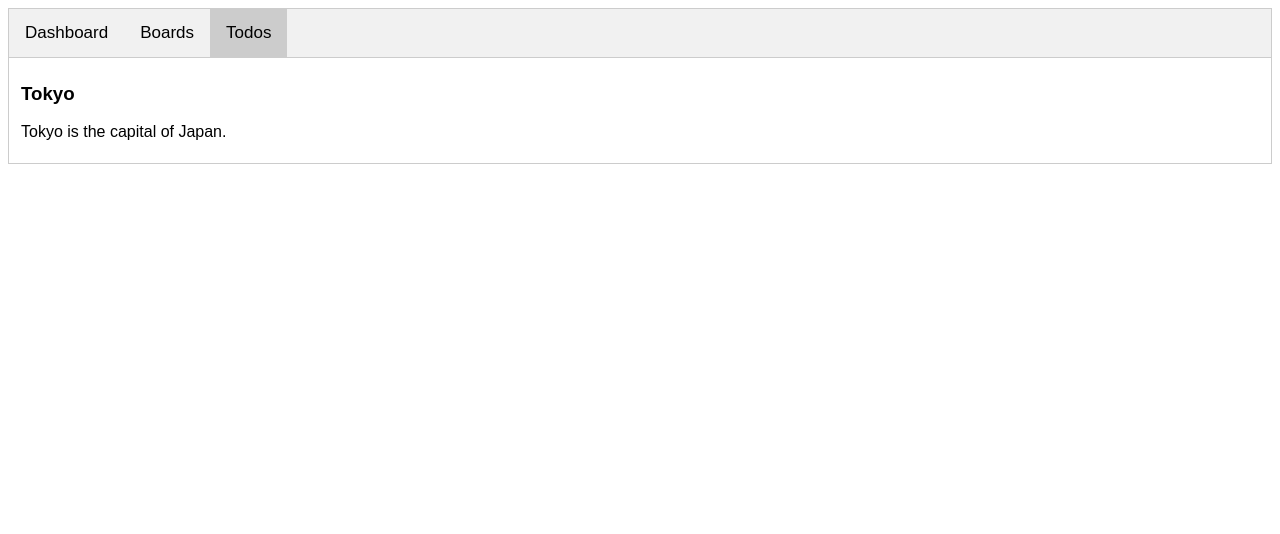
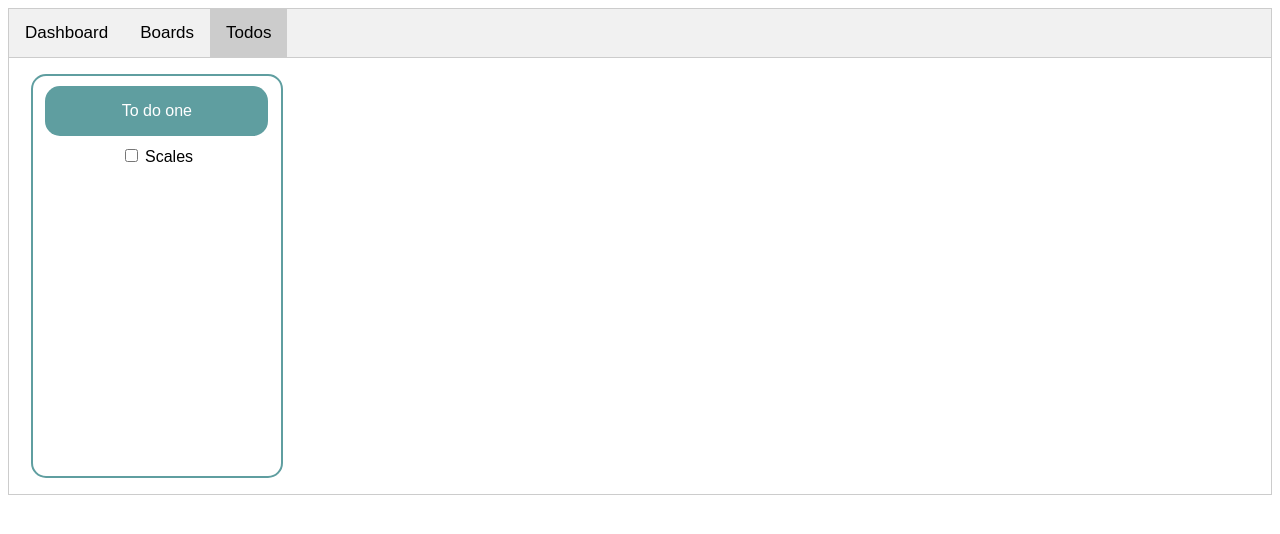
Before and after one commit to part-cadet/todo-server, a plain HTML site: page todos.html in a window 1280 px wide. Drawn offline with Linux system fonts and the light colour scheme.

Commit message:
todo changes

```diff
--- a/styles.css
+++ b/styles.css
@@ -37,13 +37,13 @@ body {font-family: Arial;}
   border-top: none;
 }
 
-boardBox {
+.boardBox {
   display: flex;
   flex-wrap: wrap;
   /* justify-content: center; */
 }
 
-boardBox .board {
+.boardBox .board {
   display: flex;
   flex-direction: column;
   margin: 10px;
@@ -54,3 +54,55 @@ boardBox .board {
   border-radius: 15px;
   /* background-color: cadetblue; */
 }
+
+.boardBox .todo {
+    display: flex;
+    align-content: center;
+    align-items: center;
+    flex-direction: column;
+    margin: 10px;
+    height: 400px;
+    width: 20%;
+    border: 2px solid cadetblue;
+    /* border-width: 5px; */
+    border-radius: 15px;
+    /* background-color: cadetblue; */
+  }
+
+
+  .boardBox .todo .title {
+
+    line-height: 50px;
+    color: white;
+
+    text-align: center;
+    display: flex;
+    align-content: center;
+    flex-direction: column;
+    margin: 10px;
+    height: 50px;
+    width: 90%;
+    /* border: 2px solid cadetblue; */
+    /* border-width: 5px; */
+    border-radius: 15px;
+    background-color: cadetblue;
+  }
+
+
+  .boardBox .todo .content {
+
+    line-height: 50px;
+    color: white;
+
+    text-align: left;
+    display: flex;
+    align-content: left;
+    flex-direction: column;
+    margin: 10px;
+    height: 50px;
+    width: 90%;
+    /* border: 2px solid cadetblue; */
+    /* border-width: 5px; */
+    border-radius: 15px;
+    /* background-color: cadetblue; */
+  }
--- a/todos.html
+++ b/todos.html
@@ -25,8 +25,21 @@
 </div> -->
 
 <div id="Todos" class="tabcontent">
-  <h3>Tokyo</h3>
-  <p>Tokyo is the capital of Japan.</p>
+    <div class="boardBox">
+            <div class="todo">
+                <div class="title">To do one</div>
+                <div class "contet">
+
+                    <input type="checkbox" id="scales" name="scales">
+                    <label for="scales">Scales</label>
+
+                </div>
+
+
+
+                </div>
+
+    </div>
 </div>
 
 <!-- <script>
```
